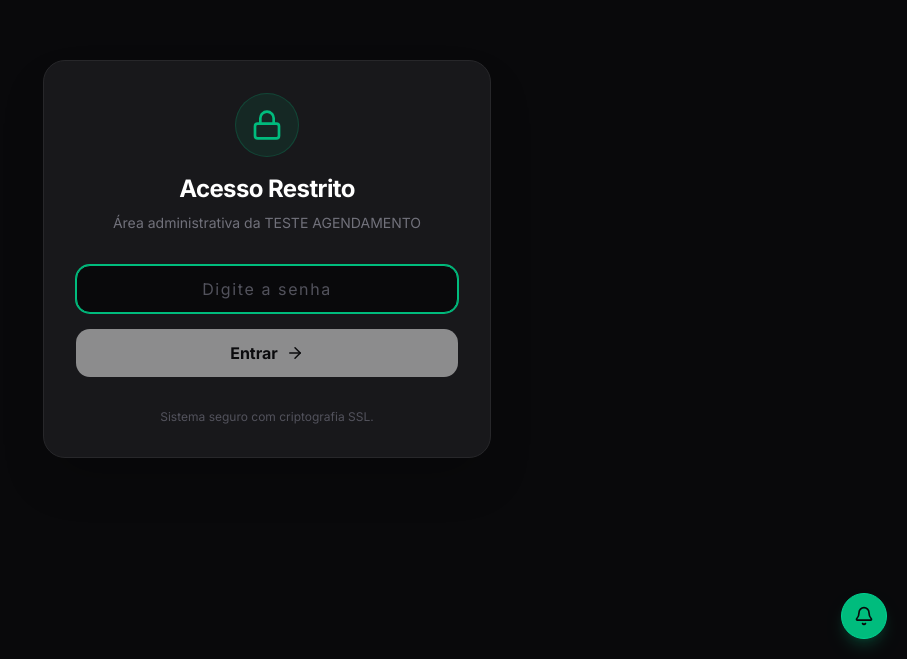
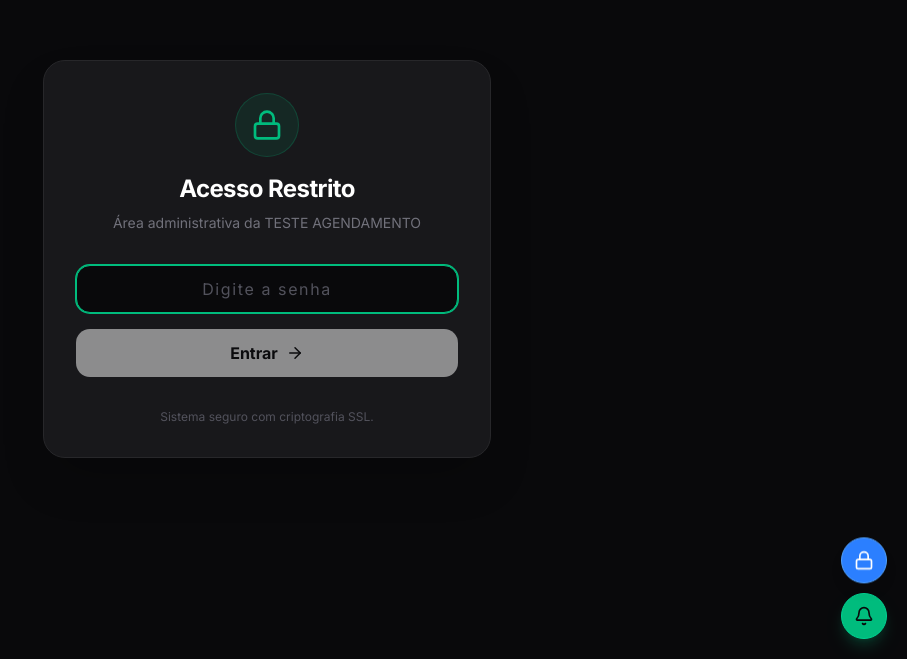
Before and after one commit to JandsonS/teste, a Next.js app in the folder beauty-app/: page /admin/login in a window 1280 px wide. Shown: the part 141-800 px from the top of the page, without its empty margins (373-1280 px from the left). Built offline with nearby package versions, Linux system fonts and the light colour scheme; no server answers; the database is empty.

Commit message:
notificação

```diff
--- a/beauty-app/src/components/AdminNotificationListener.tsx
+++ b/beauty-app/src/components/AdminNotificationListener.tsx
@@ -2,33 +2,81 @@
 
 import { useEffect, useRef, useState } from "react";
 import { toast } from "sonner";
-import { Bell, BellOff, Calendar, Clock, User } from "lucide-react";
+import { Bell, BellOff, Calendar, Clock, Lock } from "lucide-react";
 
 export default function AdminNotificationListener() {
   const [isMuted, setIsMuted] = useState(false);
+  const [permission, setPermission] = useState<NotificationPermission>("default");
 
   const audioRef = useRef<HTMLAudioElement | null>(null);
   const lastSeenIdRef = useRef<string | null>(null);
   const isUnlockedRef = useRef(false);
 
+  // 1. Inicialização
   useEffect(() => {
+    // Carrega preferência de mudo
     const savedPreference = localStorage.getItem("admin_sound_muted");
     if (savedPreference === "true") setIsMuted(true);
+
+    // Carrega audio
     audioRef.current = new Audio("/alert.mp3");
+
+    // Verifica permissão de notificação do sistema
+    if ("Notification" in window) {
+      setPermission(Notification.permission);
+    }
   }, []);
 
-  const toggleMute = () => {
-    const newState = !isMuted;
-    setIsMuted(newState);
-    localStorage.setItem("admin_sound_muted", String(newState));
-    if (!newState) {
-      toast.success("Som ativado! 🔔");
-      audioRef.current?.play().catch(() => {});
-    } else {
-      toast.info("Som desativado 🔕");
+  // 2. Solicitar Permissão
+  const requestNotificationAccess = async () => {
+    if (!("Notification" in window)) return;
+
+    const result = await Notification.requestPermission();
+    setPermission(result);
+
+    if (result === "granted") {
+      toast.success("Notificações de Sistema Ativadas! 📱");
+      enableWakeLock();
     }
   };
 
+  // 3. Wake Lock (Modo Quiosque)
+  const enableWakeLock = async () => {
+    try {
+      if ("wakeLock" in navigator) {
+        await navigator.wakeLock.request('screen');
+        console.log("💡 Tela mantida ligada (Wake Lock ativo)");
+      }
+    } catch (err) {
+      console.log("Wake Lock não suportado ou negado");
+    }
+  };
+
+  // 4. Função de envio de Notificação Nativa (CORRIGIDA)
+  const sendSystemNotification = (cliente: string, servico: string) => {
+    if (Notification.permission === "granted") {
+
+      // A CORREÇÃO ESTÁ AQUI:
+      // Chamamos a vibração separadamente para evitar o erro do TypeScript
+      if (navigator.vibrate) {
+        navigator.vibrate([200, 100, 200]);
+      }
+
+      const notif = new Notification(`Novo: ${cliente}`, {
+        body: `${servico} - Toque para abrir`,
+        icon: "/icon.png",
+        tag: "novo-agendamento",
+        // removemos a linha 'vibrate' daqui de dentro
+      });
+
+      notif.onclick = () => {
+        window.focus();
+        window.location.reload();
+      };
+    }
+  };
+
+  // 5. Destravar Audio
   useEffect(() => {
     const unlockAudio = () => {
       if (isUnlockedRef.current) return;
@@ -38,7 +86,9 @@ export default function AdminNotificationListener() {
         audioRef.current.currentTime = 0;
         isUnlockedRef.current = true;
       }
+      enableWakeLock();
     };
+
     document.addEventListener("click", unlockAudio);
     document.addEventListener("touchstart", unlockAudio);
     return () => {
@@ -47,7 +97,7 @@ export default function AdminNotificationListener() {
     };
   }, []);
 
-  // POLLING
+  // 6. Polling Inteligente
   useEffect(() => {
     const checkNewBookings = async () => {
       try {
@@ -63,39 +113,31 @@ export default function AdminNotificationListener() {
 
         if (data.lastId && data.lastId !== lastSeenIdRef.current) {
           lastSeenIdRef.current = data.lastId;
+          const details = data.details || {};
 
+          // --- AÇÃO 1: SOM ---
           if (!isMuted && audioRef.current) {
             audioRef.current.play().catch((err) => console.error("Erro áudio:", err));
           }
 
-          // --- AQUI ESTÁ A MÁGICA DA NOTIFICAÇÃO RICA ---
-          const details = data.details || {};
+          // --- AÇÃO 2: NOTIFICAÇÃO DE SISTEMA ---
+          sendSystemNotification(details.cliente || "Cliente", details.servico || "Serviço");
 
-          toast.success(`Novo Agendamento: ${details.cliente}`, {
-            duration: Infinity, // Fica na tela até clicar
-
-            // Formatamos a descrição com ícones e quebra de linha
+          // --- AÇÃO 3: TOAST NA TELA ---
+          toast.success(`Novo: ${details.cliente}`, {
+            duration: Infinity,
             description: (
               <div className="mt-2 space-y-1">
                 <p className="font-bold text-zinc-200">{details.servico}</p>
                 <div className="flex items-center gap-3 text-xs text-zinc-400">
-                  <span className="flex items-center gap-1">
-                    <Calendar size={12} /> {details.data}
-                  </span>
-                  <span className="flex items-center gap-1">
-                    <Clock size={12} /> {details.horario}
-                  </span>
+                  <span className="flex items-center gap-1"><Calendar size={12}/> {details.data}</span>
+                  <span className="flex items-center gap-1"><Clock size={12}/> {details.horario}</span>
                 </div>
               </div>
             ),
-
             action: {
-              label: "Ver na Agenda",
-              onClick: () => {
-                // Truque para "filtrar": Vamos recarregar a página e focar
-                // Como geralmente o admin ordena por "Mais Recente", ele já vai aparecer no topo.
-                window.location.reload();
-              }
+              label: "Ver",
+              onClick: () => window.location.reload()
             }
           });
         }
@@ -111,18 +153,34 @@ export default function AdminNotificationListener() {
   }, [isMuted]);
 
   return (
+    <div className="fixed bottom-5 right-5 z-50 flex flex-col gap-2">
+      {permission !== "granted" && (
         <button
-      onClick={toggleMute}
+          onClick={requestNotificationAccess}
+          className="p-3 rounded-full shadow-lg border bg-blue-500 text-white border-blue-400 animate-bounce"
+          title="Ativar Notificações de Segundo Plano"
+        >
+          <Lock size={20} />
+        </button>
+      )}
+
+      <button
+        onClick={() => {
+          const newState = !isMuted;
+          setIsMuted(newState);
+          localStorage.setItem("admin_sound_muted", String(newState));
+          toast(newState ? "Som desativado" : "Som ativado");
+        }}
         className={`
-        fixed bottom-5 right-5 z-50 p-3 rounded-full shadow-lg border transition-all duration-300 hover:scale-110
+          p-3 rounded-full shadow-lg border transition-all duration-300 hover:scale-110
           ${isMuted
-          ? "bg-zinc-800 text-zinc-400 border-zinc-700 hover:text-white"
+            ? "bg-zinc-800 text-zinc-400 border-zinc-700"
             : "bg-emerald-500 text-zinc-950 border-emerald-400 shadow-emerald-500/20"
           }
         `}
-      title={isMuted ? "Ativar som" : "Desativar som"}
       >
         {isMuted ? <BellOff size={20} /> : <Bell size={20} />}
       </button>
+    </div>
   );
 }
```
Lines whose indentation alone changed are shown as unchanged.
